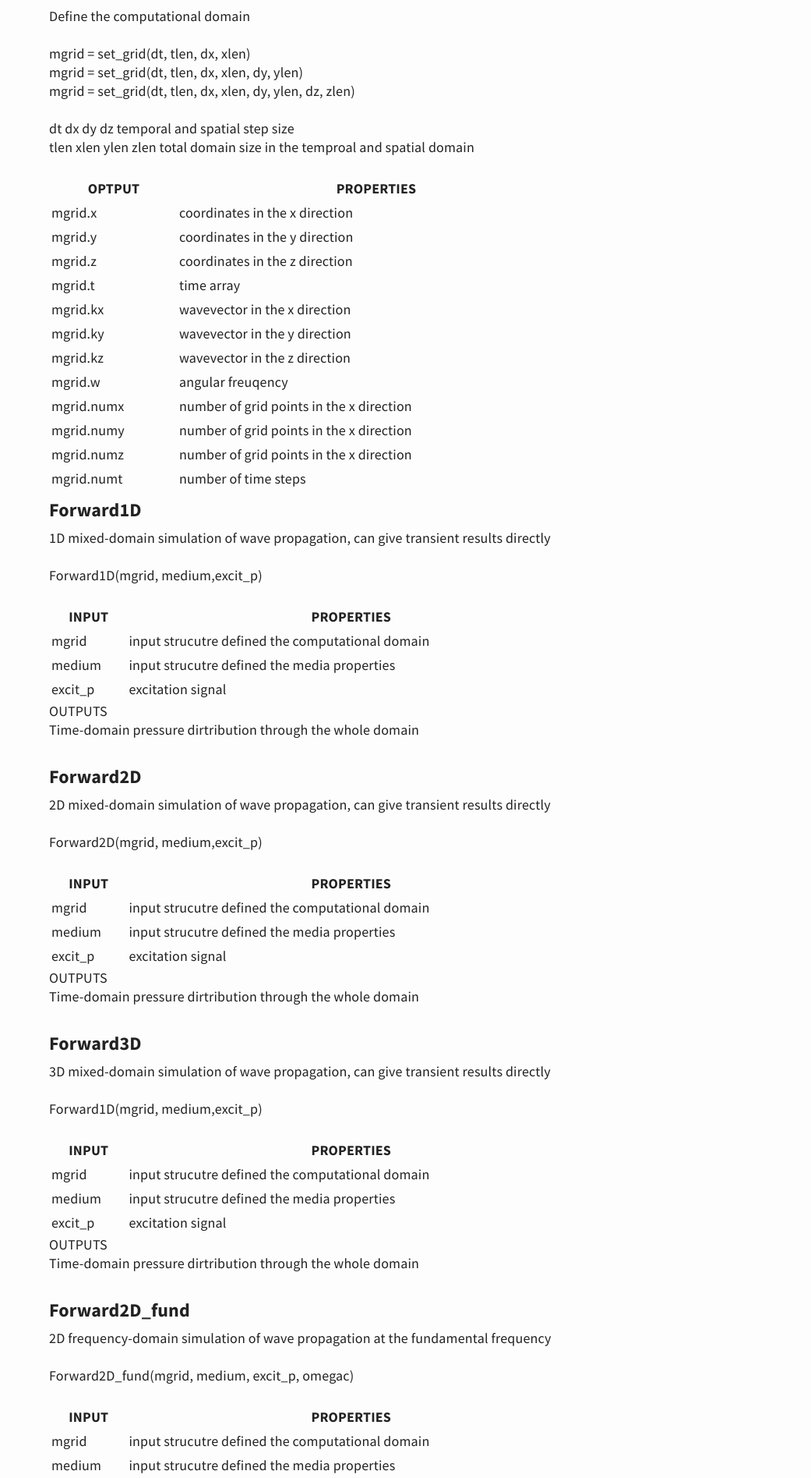
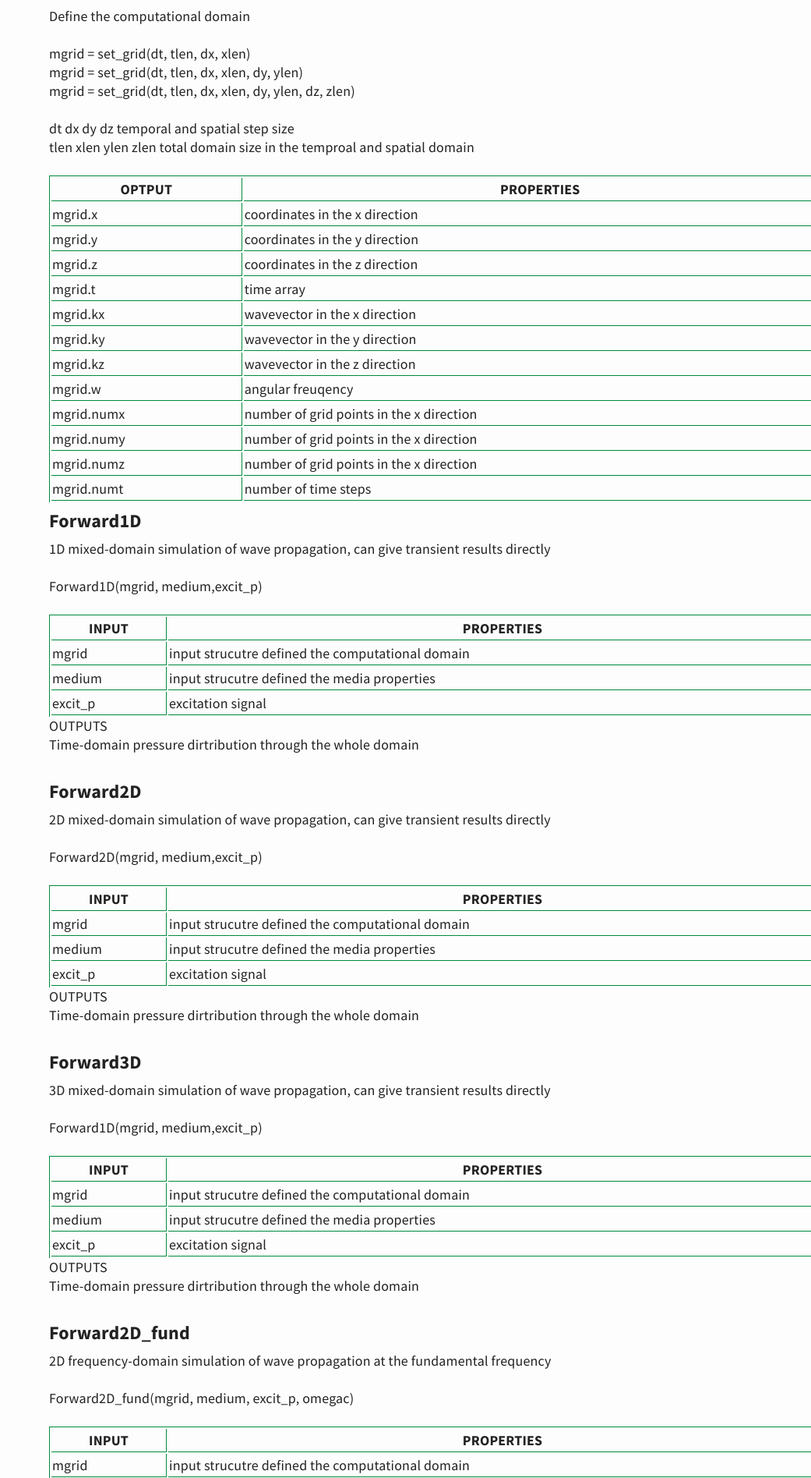
Before and after one commit to m-SOUND/mSOUND, a Jekyll site: the page built from functions/functions.md, in a window 1280 px wide. Shown: the part 370-2265 px from the top of the page at 78% size, without its empty margins (239-1280 px from the left). Built offline with Jekyll 4.4.1, drawn with Linux system fonts in a browser that asks for light colours.

Commit message:
Update header.html

```diff
--- a/_includes/header.html
+++ b/_includes/header.html
@@ -6,14 +6,14 @@
 </header>
  <style>
   table{
-    border-left:1px solid ##0DA137;border-top:1px solid ##0DA137;
-    width: 100%;
+    border-left:1px solid #008A3C; border-top:1px solid #008A3C;
+    width: 150%;
     word-wrap:break-word; word-break:break-all;
   }
   table th{
   text-align:center;
   }
   table th,td{
-    border-right:1px solid ##0DA137;border-bottom:1px solid ##0DA137;
+    border-right:1px solid #008A3C; border-bottom:1px solid #008A3C;
   }
 </style>
```
